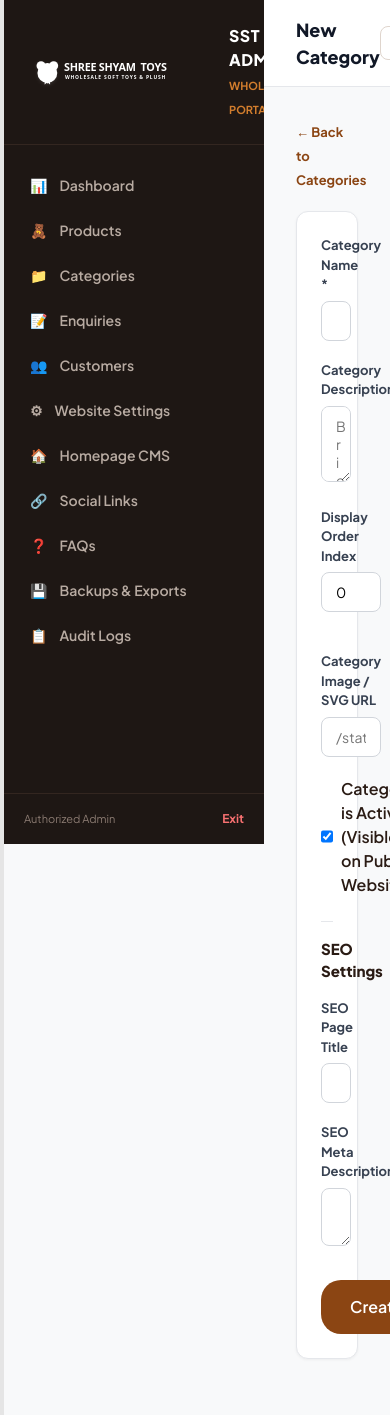
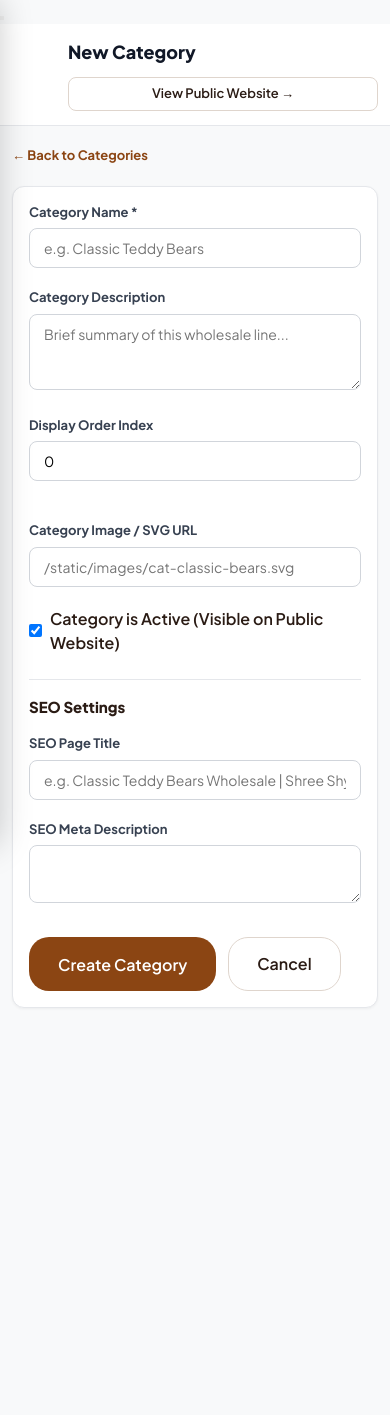
Before and after one commit to PrimeAyush7/ShreeShyamToys, a Python web app: template sst5_work/app/templates/admin/category_form.html in a window 390 px wide. After the commit the page ends 1008 px from the top, so only its background shows below. Run offline with Jinja, Linux system fonts and the light colour scheme; the template is opened without the code that fills it, so the values that code supplies are empty.

Commit message:
Add admin layout styles for desktop and mobile

```diff
--- a/sst5_work/app/static/css/admin.css
+++ b/sst5_work/app/static/css/admin.css
@@ -198,3 +198,258 @@
     grid-template-columns: 1fr;
   }
 }
+
+
+/* ==========================================================
+   ADMIN LAYOUT FIX — DESKTOP CONTAINMENT + MOBILE DRAWER
+   ========================================================== */
+
+html:has(.admin-layout),
+body:has(.admin-layout) {
+  width: 100%;
+  max-width: 100%;
+  overflow-x: hidden;
+}
+
+.admin-layout {
+  width: 100%;
+  max-width: 100%;
+  min-width: 0;
+  min-height: 100vh;
+  box-sizing: border-box;
+  overflow: hidden;
+}
+
+.admin-sidebar {
+  box-sizing: border-box;
+  flex: 0 0 260px;
+  width: 260px;
+  min-width: 260px;
+  max-width: 260px;
+}
+
+.admin-main {
+  flex: 1 1 auto;
+  width: calc(100% - 260px);
+  max-width: calc(100% - 260px);
+  min-width: 0 !important;
+  overflow: hidden;
+  box-sizing: border-box;
+}
+
+.admin-topbar,
+.admin-body {
+  min-width: 0;
+  max-width: 100%;
+  box-sizing: border-box;
+}
+
+.admin-topbar {
+  width: 100%;
+  flex-wrap: wrap;
+  gap: 12px;
+}
+
+.admin-topbar > * {
+  min-width: 0;
+}
+
+.admin-body {
+  width: 100%;
+  overflow-x: hidden;
+}
+
+/* Keep individual cards and data regions inside the main column. */
+.admin-card,
+.metric-card,
+.form-grid-2,
+.form-grid-3 {
+  min-width: 0;
+  max-width: 100%;
+  box-sizing: border-box;
+}
+
+.admin-card {
+  overflow-x: auto;
+}
+
+.admin-table {
+  min-width: 560px;
+}
+
+/* Fixed-width controls used by individual admin pages should never push
+   the page itself wider than the main column. */
+.admin-body input,
+.admin-body select,
+.admin-body textarea,
+.admin-body button,
+.admin-body .btn {
+  max-width: 100%;
+  box-sizing: border-box;
+}
+
+/* Mobile controls */
+.admin-mobile-toggle,
+.admin-sidebar-backdrop {
+  display: none;
+}
+
+@media (max-width: 900px) {
+  html:has(.admin-layout),
+  body:has(.admin-layout) {
+    overflow-x: hidden;
+  }
+
+  .admin-layout {
+    display: block;
+    position: relative;
+    width: 100%;
+    max-width: 100%;
+    overflow-x: hidden;
+  }
+
+  .admin-sidebar {
+    position: fixed;
+    z-index: 1100;
+    inset: 0 auto 0 0;
+    height: 100dvh;
+    width: min(280px, 86vw);
+    min-width: 0;
+    max-width: 86vw;
+    transform: translateX(-105%);
+    transition: transform 0.24s ease;
+    box-shadow: 12px 0 32px rgba(0,0,0,.22);
+  }
+
+  .admin-layout.admin-sidebar-open .admin-sidebar {
+    transform: translateX(0);
+  }
+
+  .admin-sidebar-backdrop {
+    position: fixed;
+    z-index: 1090;
+    inset: 0;
+    display: block;
+    background: rgba(0,0,0,.42);
+    opacity: 0;
+    visibility: hidden;
+    pointer-events: none;
+    transition: opacity .2s ease, visibility .2s ease;
+  }
+
+  .admin-layout.admin-sidebar-open .admin-sidebar-backdrop {
+    opacity: 1;
+    visibility: visible;
+    pointer-events: auto;
+  }
+
+  .admin-mobile-toggle {
+    position: fixed;
+    z-index: 1110;
+    top: 12px;
+    left: 12px;
+    width: 44px;
+    height: 44px;
+    border: 1px solid #E5E7EB;
+    border-radius: 10px;
+    background: #FFFFFF;
+    display: flex;
+    flex-direction: column;
+    align-items: center;
+    justify-content: center;
+    gap: 5px;
+    padding: 8px;
+    box-shadow: 0 3px 12px rgba(0,0,0,.12);
+    cursor: pointer;
+  }
+
+  .admin-mobile-toggle span {
+    display: block;
+    width: 22px;
+    height: 2px;
+    border-radius: 999px;
+    background: #24140D;
+  }
+
+  .admin-main {
+    width: 100%;
+    max-width: 100%;
+    min-width: 0;
+    overflow: hidden;
+  }
+
+  .admin-topbar {
+    min-height: 70px;
+    padding: 14px 16px 14px 68px;
+  }
+
+  .admin-topbar > div:first-child {
+    min-width: 0;
+    flex: 1 1 220px;
+  }
+
+  .admin-topbar > div:last-child {
+    flex: 0 1 auto;
+    min-width: 0;
+  }
+
+  .admin-body {
+    padding: 20px 16px;
+    overflow-x: hidden;
+  }
+
+  .admin-body > div,
+  .admin-body > section,
+  .admin-body > form {
+    max-width: 100%;
+    min-width: 0;
+  }
+
+  .metrics-grid {
+    grid-template-columns: repeat(2, minmax(0, 1fr));
+  }
+
+  .admin-table {
+    min-width: 640px;
+  }
+}
+
+@media (max-width: 520px) {
+  .admin-body {
+    padding: 16px 12px;
+  }
+
+  .admin-topbar {
+    padding-right: 12px;
+  }
+
+  .admin-topbar > div:first-child {
+    flex-basis: 100%;
+  }
+
+  .admin-topbar > div:last-child {
+    width: 100%;
+  }
+
+  .admin-topbar > div:last-child .btn {
+    width: 100%;
+  }
+
+  .metrics-grid {
+    grid-template-columns: 1fr;
+  }
+
+  .admin-card {
+    padding: 16px;
+  }
+}
+
+/* Any page-level two-column admin grid should collapse before it can overflow. */
+@media (max-width: 900px) {
+  .admin-body [style*="grid-template-columns: 1fr 2fr"],
+  .admin-body [style*="grid-template-columns:1fr 2fr"],
+  .admin-body [style*="grid-template-columns: 2fr 1fr"],
+  .admin-body [style*="grid-template-columns:1fr 1fr"] {
+    grid-template-columns: 1fr !important;
+  }
+}
```
